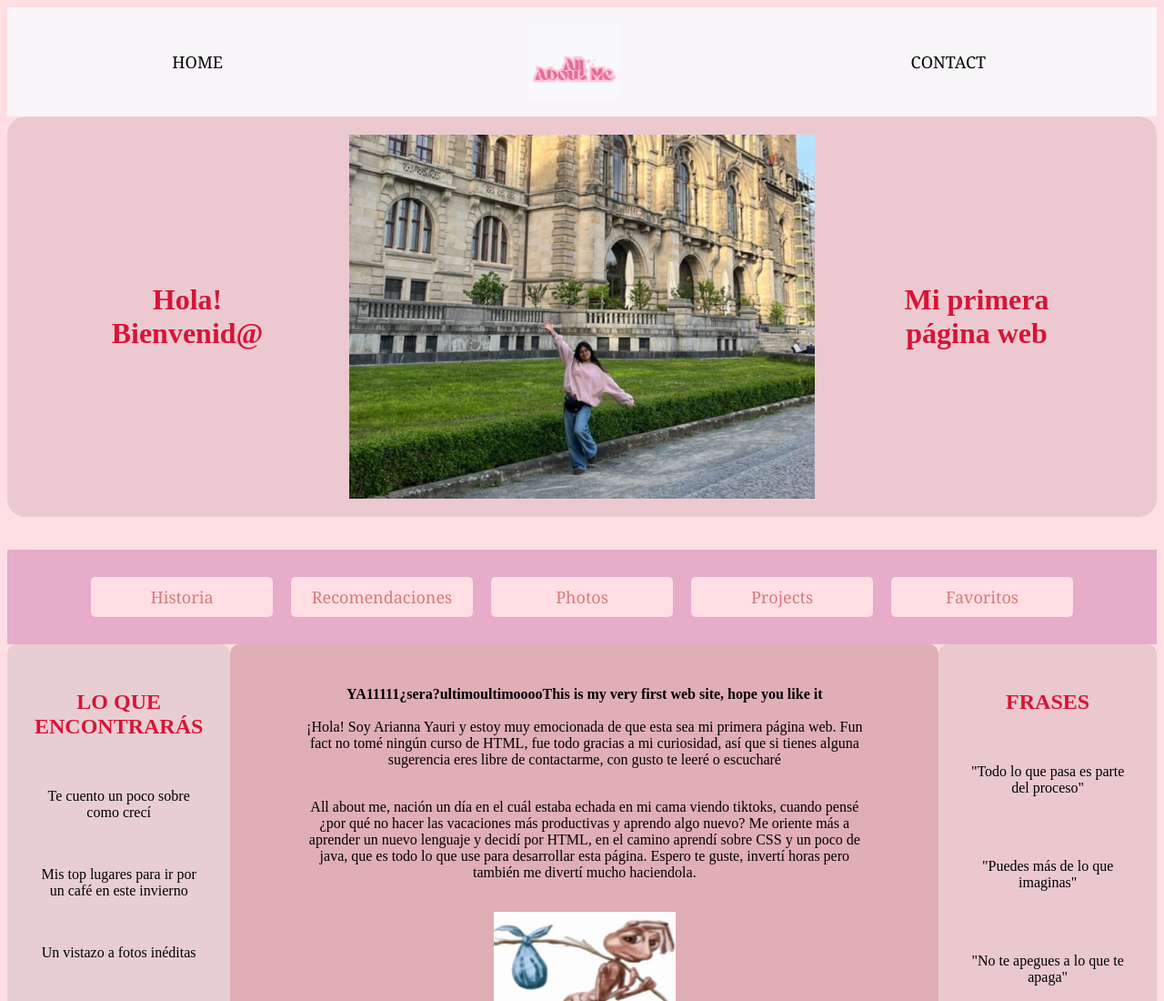
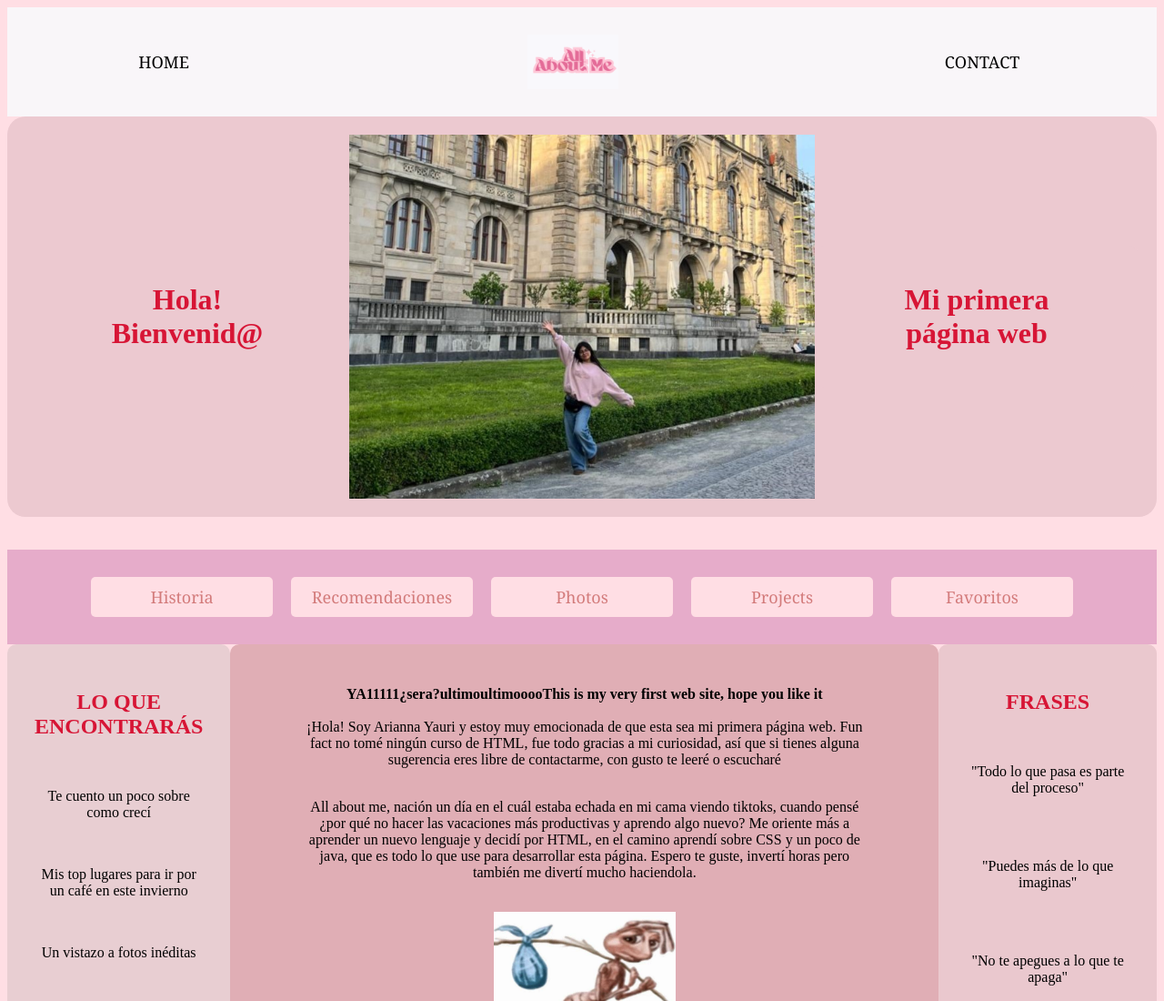
Before and after one commit to AriannaYauri/AllAboutMe, a plain HTML site: page index.html in a window 1280 px wide. Shown: the top 1100 px of the page at 91% size. Drawn offline with Linux system fonts and the light colour scheme.

Commit message:
cambio23

```diff
--- a/index.html
+++ b/index.html
@@ -9,15 +9,15 @@
   </head>
   <body>
     <header>
-    <div class="containerheader">
         <nav>
             <ul>
                 <li><a href="index.html">Home</a></li>
-                <li class="logo"><a href="index.html">All About Me</a></li>
+                <li class="logo"><a href="index.html">
+                    <img src="logo.png" class="imagenlogo">
+                </a></li>
                 <li><a href="pages/contact.html">Contact</a></li>
             </ul>
         </nav>
-       </div>
     </header>
 
 
--- a/styles.css
+++ b/styles.css
@@ -3,11 +3,6 @@ header {
     padding: 20px 0;
 }
 
-header .containerheader {
-    max-width: 1200px; /* Ajusta el tamaño del contenedor */
-    margin: 0 auto; /* Centra el contenedor */
-    padding: 0 20px; /* Agrega un poco de padding lateral si es necesario */
-}
 
 header nav ul {
     display: flex;
@@ -34,14 +29,16 @@ header .logo {
     flex: 1.5;
     text-align: center;
 }
+.imagenlogo{
+    max-width:100px;
+    max-height:80px;
+}
 
 header .logo a {
-    background-image: url("logo.png");
     background-size: 100px;
     background-repeat: no-repeat;
     display: inline-block;
     height: 80px;
-    text-indent: -99999999px;
     width: 100px;
 }
 
@@ -118,6 +115,7 @@ header .logo a {
             height: 100%;
             object-fit: cover;
         }
+
 
         .footer-box {
             display: flex;
```
